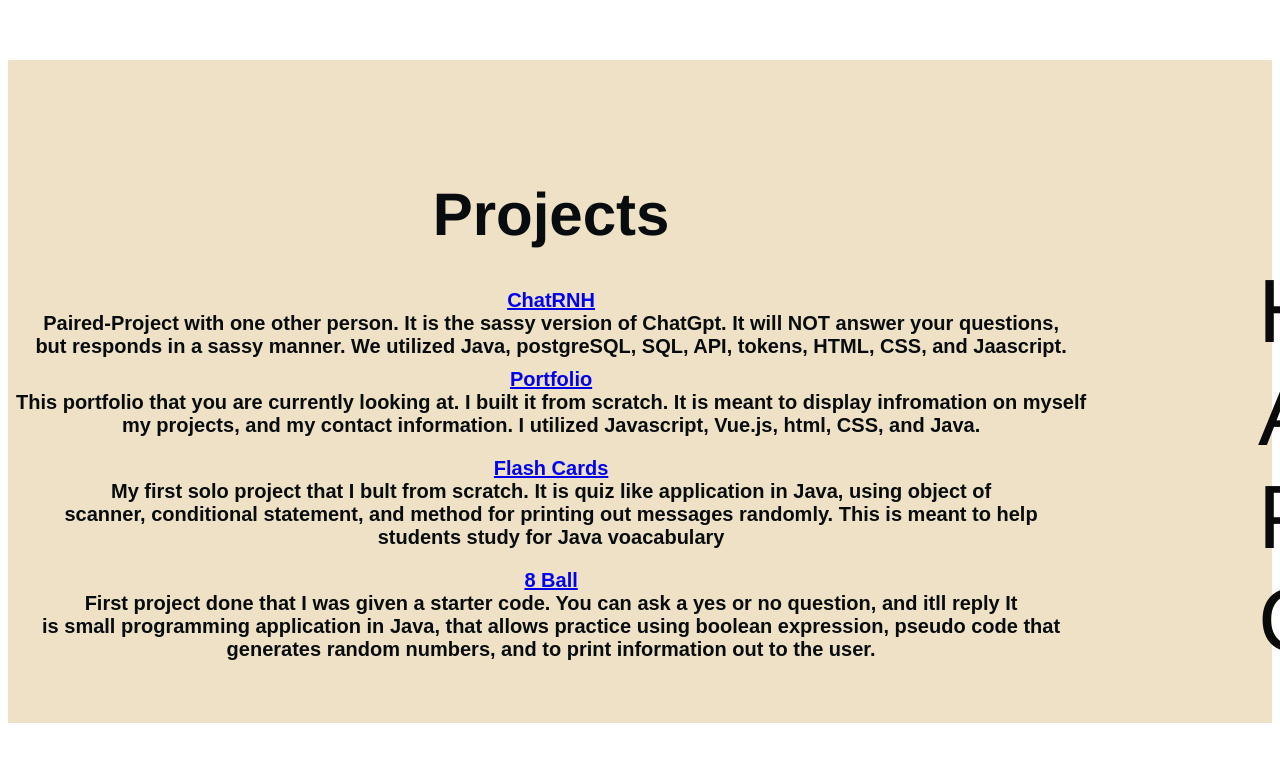
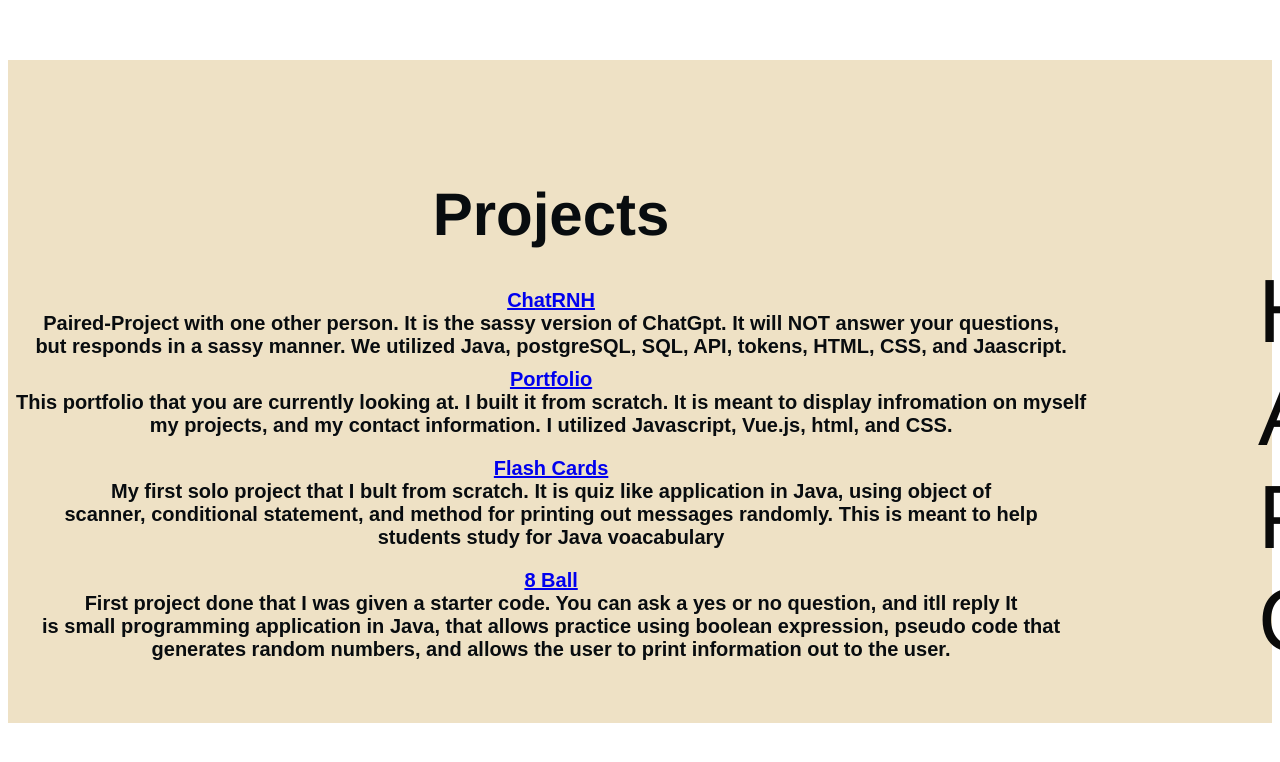
Before and after one commit to nguyenlnicole/Portfolio, a Vue app: page /Projects in a window 1280 px wide. Shown: the top 762 px of the page. Built offline with nearby package versions, Linux system fonts and the light colour scheme.

Commit message:
moreupdates

```diff
--- a/src/views/ProjectsPage.vue
+++ b/src/views/ProjectsPage.vue
@@ -13,7 +13,7 @@
       <a href="https://github.com/nguyenlnicole/PortfolioWebPage" target="_blank">Portfolio</a><br>
 
       This portfolio that you are currently looking at. I built it from scratch. It is meant to display infromation on myself <br>
-       my projects, and my contact information. I utilized Javascript, Vue.js, html, CSS, and Java.
+       my projects, and my contact information. I utilized Javascript, Vue.js, html, and CSS.
       </div>
 
     <div class= "flashCards">
@@ -27,7 +27,7 @@
         <a href="https://github.com/nguyenlnicole/magic8Ball/tree/main/magic8ball" target="_blank">8 Ball</a><br>
         First project done that I was given a starter code. You can ask a yes or no question, and itll reply It  <br>
         is small programming application in Java, that allows practice using boolean expression, pseudo code that  <br>
-        generates random numbers, and to print information out to the user.<br>
+        generates random numbers, and allows the user to print information out to the user.<br>
 
       </div>
 <br>
```
